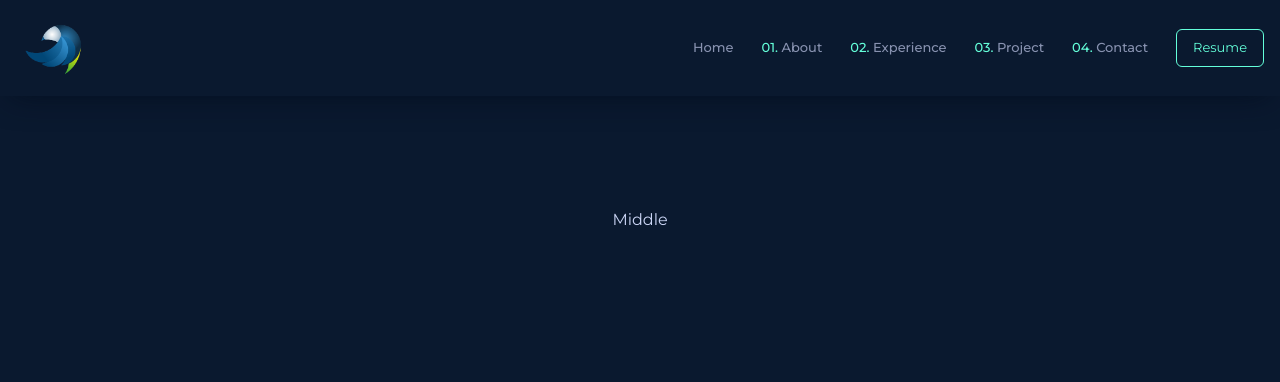
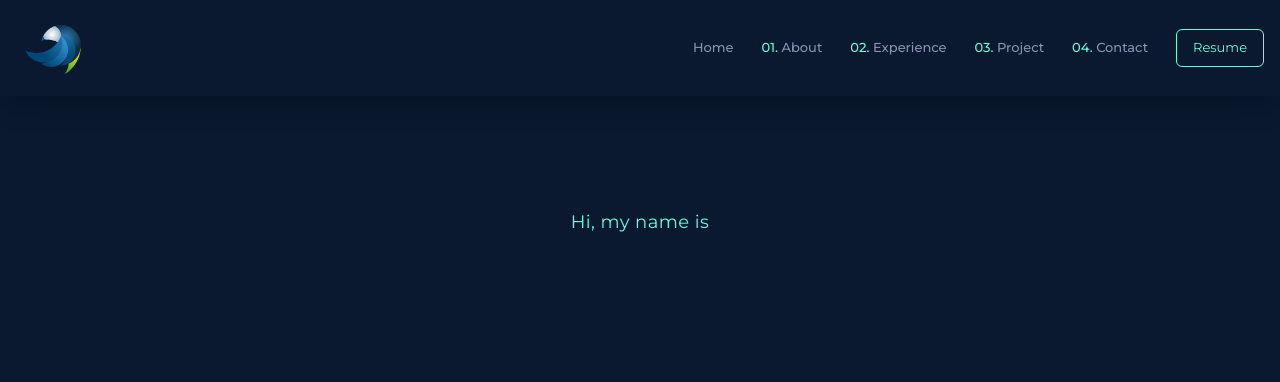
Before and after one commit to KennedyMungai/portfolio_with_framer_motion, a Next.js app: page / in a window 1280 px wide. Shown: the top 382 px of the page. Built offline with nearby package versions, Linux system fonts and the light colour scheme.

Commit message:
Added a h3 and styled it

```diff
--- a/src/components/MainContent/Middle.tsx
+++ b/src/components/MainContent/Middle.tsx
@@ -7,7 +7,9 @@ const Middle = (props: Props) => {
 			id='Home'
 			className='max-w-contentContainer mx-auto py-10 md:py-24 flex flex-col gap-4 lg:gap-8 xl:px-4'
 		>
-			Middle
+			<h3 className='text-textGreen text-lg tracking-wide'>
+				Hi, my name is
+			</h3>
 		</section>
 	)
 }
```
